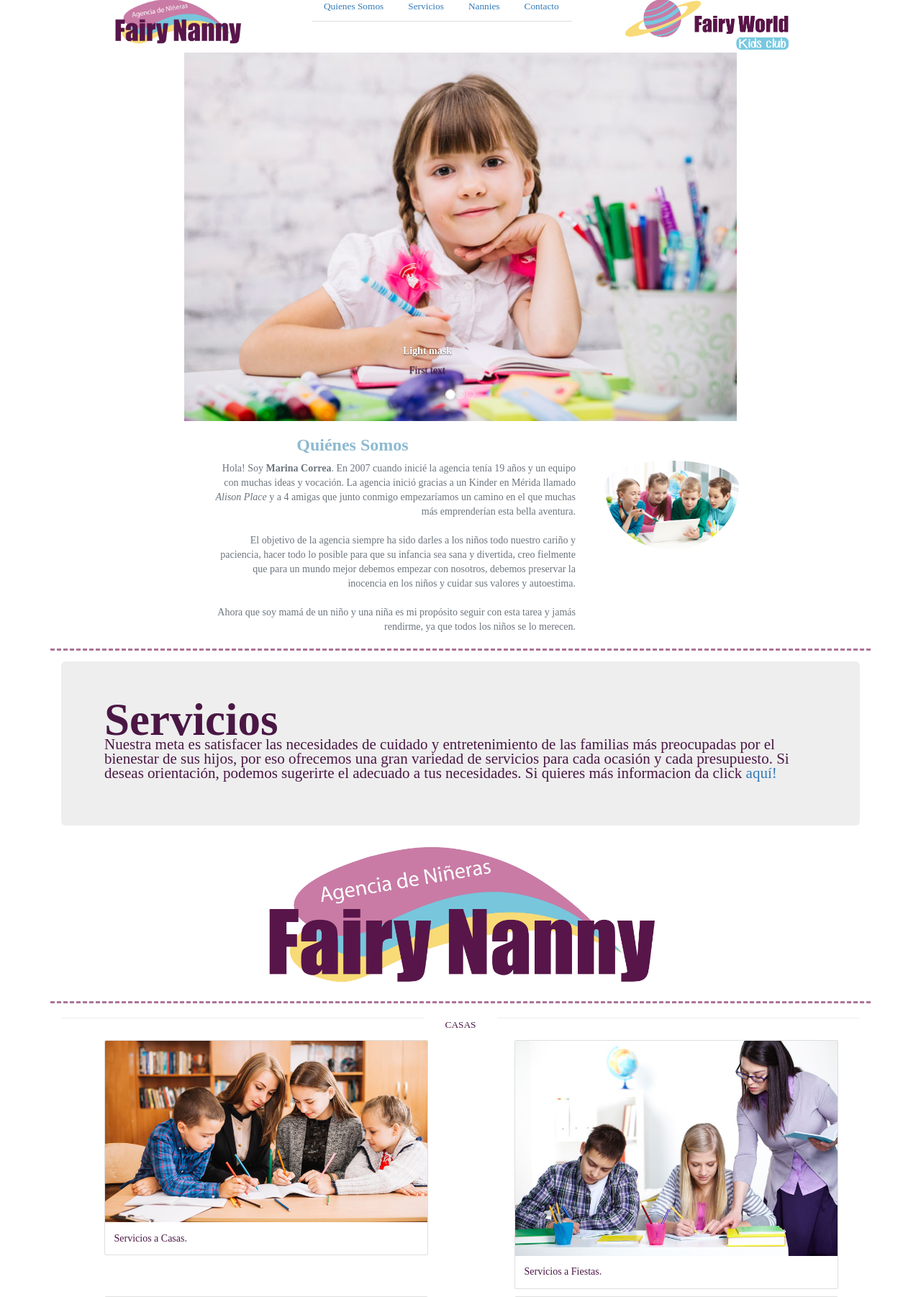
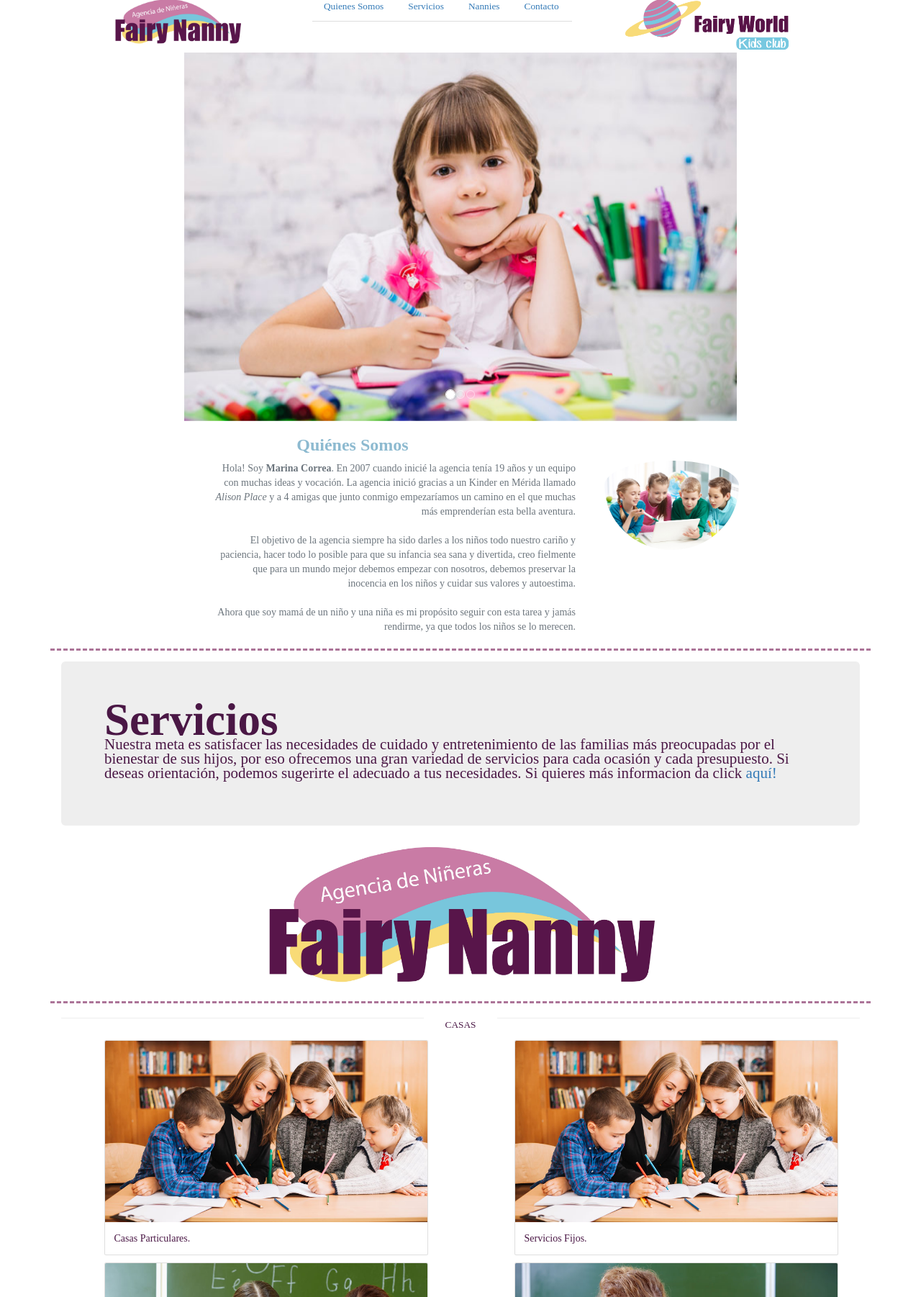
Before and after one commit to racs93/fairynanny_django, a Django app: page / in a window 1280 px wide. Shown: the part 17-1819 px from the top of the page at 72% size. Run offline with Django 3.2, Linux system fonts and the light colour scheme; some libraries are stand-ins or nearby versions.

Commit message:
adding the spots in html
now adding the modals in each space of services

```diff
--- a/fairy_nanny/fairyfront/static/fairyfront/css/style.css
+++ b/fairy_nanny/fairyfront/static/fairyfront/css/style.css
@@ -174,3 +174,17 @@ button {
 	border-top-style: dashed;
 	border-top-color: #AC7498;
 }
+
+.visitaDiv {
+	border-top-style: dashed;
+	border-top-color: #AC7498;
+	margin-top: 5%;
+	margin-bottom: 2%;
+}
+
+.fiestaDiv {
+	border-top-style: dashed;
+	border-top-color: #AC7498;
+	margin-top: 5%;
+	margin-bottom: 2%;
+}
--- a/fairy_nanny/fairyfront/templates/fairyfront/index.html
+++ b/fairy_nanny/fairyfront/templates/fairyfront/index.html
@@ -60,8 +60,8 @@
 						<div class="mask rgba-black-light"></div>
 					</div>
 					<div class="carousel-caption">
-						<h3 class="h3-responsive">Light mask</h3>
-						<p>First text</p>
+						<h3 class="h3-responsive"></h3>
+						<p></p>
 					</div>
 				</div>
 				<div class="carousel-item">
@@ -72,8 +72,8 @@
 						<div class="mask rgba-black-strong"></div>
 					</div>
 					<div class="carousel-caption">
-						<h3 class="h3-responsive">Strong mask</h3>
-						<p>Secondary text</p>
+						<h3 class="h3-responsive"></h3>
+						<p></p>
 					</div>
 				</div>
 				<div class="carousel-item">
@@ -84,8 +84,8 @@
 						<div class="mask rgba-black-slight"></div>
 					</div>
 					<div class="carousel-caption">
-						<h3 class="h3-responsive">Slight mask</h3>
-						<p>Third text</p>
+						<h3 class="h3-responsive"></h3>
+						<p></p>
 					</div>
 				</div>
 			</div>
@@ -93,11 +93,11 @@
 			<!--Controls-->
 			<a class="carousel-control-prev" href="#carousel-example-2" role="button" data-slide="prev">
 				<span class="carousel-control-prev-icon" aria-hidden="true"></span>
-				<span class="sr-only">Previous</span>
+				<span class="sr-only">Anterior</span>
 			</a>
 			<a class="carousel-control-next" href="#carousel-example-2" role="button" data-slide="next">
 				<span class="carousel-control-next-icon" aria-hidden="true"></span>
-				<span class="sr-only">Next</span>
+				<span class="sr-only">Siguiente</span>
 			</a>
 			<!--/.Controls-->
 		</div>
@@ -143,7 +143,16 @@
 		</div>
 
 
-		<div class="modal bd-example-modal-xl fade" id="tablaCasasParticulares" tabindex="-1" role="dialog" aria-labelledby="myExtraLargeModalLabel" aria-hidden="true">
+		<div class="tablaCasasParticulares modal bd-example-modal-xl fade" tabindex="-1" role="dialog" aria-labelledby="myExtraLargeModalLabel" aria-hidden="true">
+			<div class="modal-dialog modal-xl" id="tamañoModal">
+				<div class="modal-content">
+					<div class="container-fluid">
+						<img src="{% static "fairyfront/images/kidsclubeventos.jpeg" %}" class="img-fluid" alt=""/>
+					</div>
+				</div>
+			</div>
+		</div>
+		<div class="modal bd-example-modal-xl fade serviciosFijos" tabindex="-1" role="dialog" aria-labelledby="myExtraLargeModalLabel" aria-hidden="true">
 			<div class="modal-dialog modal-xl" id="tamañoModal">
 				<div class="modal-content">
 					<div class="container-fluid">
@@ -157,17 +166,17 @@
 			<div class="row">
 				<div class="col">
 					<div class="card colleftserv" style="width: 45rem;">
-						<a><img class="card-img-top" data-toggle="modal" data-target=".bd-example-modal-xl" id="CasasParticulares" src="{% static "fairyfront/images/course-1.jpg" %}" alt="Card image cap"></a>
+						<a><img class="card-img-top" data-toggle="modal" data-target=".serviciosFijos" id="CasasParticulares" src="{% static "fairyfront/images/course-1.jpg" %}" alt="Card image cap"></a>
 						<div class="card-body">
-							<p class="card-text">Servicios a Casas.</p>
+							<p class="card-text">Casas Particulares.</p>
 						</div>
 					</div>
 				</div>
 				<div class="col">
-					<div class="card colleftserv" id="seriviciosfiestas" style="width: 45rem;">
-						<img class="card-img-top" src="{% static "fairyfront/images/course-2.jpg" %}" alt="Card image cap">
+					<div class="card colleftserv"  style="width: 45rem;">
+						<a><img class="card-img-top" data-toggle="modal" data-target=".tablaCasasParticulares" id="CasasParticulares" src="{% static "fairyfront/images/course-1.jpg" %}" alt="Card image cap"></a>
 						<div class="card-body">
-							<p class="card-text">Servicios a Fiestas.</p>
+							<p class="card-text">Servicios Fijos.</p>
 						</div>
 					</div>
 				</div>
@@ -177,7 +186,7 @@
 		<div class="container servicios1">
 			<div class="row">
 				<div class="col">
-					<div class="card colleftserv" id="servicioshostes" style="width: 45rem;">
+					<div class="card colleftserv" id="#" style="width: 45rem;">
 						<img class="card-img-top" src="{% static "fairyfront/images/course-3.jpg" %}" alt="Card image cap">
 						<div class="card-body">
 							<p class="card-text">Servicos de Hostes.</p>
@@ -185,10 +194,131 @@
 					</div>
 				</div>
 				<div class="col">
-					<div class="card colleftserv" id="devisita" style="width: 45rem;">
+					<div class="card colleftserv" id="#" style="width: 45rem;">
 						<img class="card-img-top" src="{% static "fairyfront/images/course-4.jpg" %}" alt="Card image cap">
 						<div class="card-body">
-							<p class="card-text">De Visita.</p>
+							<p class="card-text">Registro.</p>
+						</div>
+					</div>
+				</div>
+			</div>
+		</div>
+
+		<div class="container">
+			<div class="row visitaDiv">
+				<div class="col"><hr></div>
+				<div class="col-auto"><h1></h1>Visita</div>
+				<div class="col"><hr></div>
+			</div>
+		</div>
+
+		<div class="container servicios1">
+			<div class="row">
+				<div class="col">
+					<div class="card colleftserv" id="#" style="width: 45rem;">
+						<img class="card-img-top" src="{% static "fairyfront/images/course-3.jpg" %}" alt="Card image cap">
+						<div class="card-body">
+							<p class="card-text">Hoteles, Haciendas, etc.</p>
+						</div>
+					</div>
+				</div>
+				<div class="col">
+					<div class="card colleftserv" id="#" style="width: 45rem;">
+						<img class="card-img-top" src="{% static "fairyfront/images/course-4.jpg" %}" alt="Card image cap">
+						<div class="card-body">
+							<p class="card-text">Hoteles Para HHBB.</p>
+						</div>
+					</div>
+				</div>
+			</div>
+		</div>
+
+		<div class="container servicios1">
+			<div class="row">
+				<div class="col">
+					<div class="card colleftserv" id="#" style="width: 45rem;">
+						<img class="card-img-top" src="{% static "fairyfront/images/course-3.jpg" %}" alt="Card image cap">
+						<div class="card-body">
+							<p class="card-text">Talleres y Act especiales.</p>
+						</div>
+					</div>
+				</div>
+				<div class="col">
+					<div class="card colleftserv" id="#" style="width: 45rem;">
+						<img class="card-img-top" src="{% static "fairyfront/images/course-4.jpg" %}" alt="Card image cap">
+						<div class="card-body">
+							<p class="card-text">English.</p>
+						</div>
+					</div>
+				</div>
+			</div>
+		</div>
+
+		<div class="container">
+			<div class="row fiestaDiv">
+				<div class="col"><hr></div>
+				<div class="col-auto"><h1></h1>De Fiesta</div>
+				<div class="col"><hr></div>
+			</div>
+		</div>
+
+		<div class="container servicios1">
+			<div class="row">
+				<div class="col">
+					<div class="card colleftserv" id="#" style="width: 45rem;">
+						<img class="card-img-top" src="{% static "fairyfront/images/course-3.jpg" %}" alt="Card image cap">
+						<div class="card-body">
+							<p class="card-text">Acompañamiento a Fiestas.</p>
+						</div>
+					</div>
+				</div>
+				<div class="col">
+					<div class="card colleftserv" id="#" style="width: 45rem;">
+						<img class="card-img-top" src="{% static "fairyfront/images/course-4.jpg" %}" alt="Card image cap">
+						<div class="card-body">
+							<p class="card-text">Hostess.</p>
+						</div>
+					</div>
+				</div>
+			</div>
+		</div>
+
+		<div class="container servicios1">
+			<div class="row">
+				<div class="col">
+					<div class="card colleftserv" id="#" style="width: 45rem;">
+						<img class="card-img-top" src="{% static "fairyfront/images/course-3.jpg" %}" alt="Card image cap">
+						<div class="card-body">
+							<p class="card-text">Baby Club.</p>
+						</div>
+					</div>
+				</div>
+				<div class="col">
+					<div class="card colleftserv" id="#" style="width: 45rem;">
+						<img class="card-img-top" src="{% static "fairyfront/images/course-4.jpg" %}" alt="Card image cap">
+						<div class="card-body">
+							<p class="card-text">Kids Club.</p>
+						</div>
+					</div>
+				</div>
+			</div>
+		</div>
+
+		<div class="container servicios1">
+			<div class="row">
+				<div class="col">
+					<div class="card colleftserv" id="#" style="width: 45rem;">
+						<img class="card-img-top" src="{% static "fairyfront/images/course-3.jpg" %}" alt="Card image cap">
+						<div class="card-body">
+							<p class="card-text">Teens Club.</p>
+						</div>
+					</div>
+				</div>
+				<div class="col">
+					<div class="card colleftserv" id="#" style="width: 45rem;">
+						<img class="card-img-top" src="{% static "fairyfront/images/course-4.jpg" %}" alt="Card image cap">
+						<div class="card-body">
+							<p class="card-text">Talleres y Actividades Especiales.</p>
 						</div>
 					</div>
 				</div>
@@ -204,23 +334,45 @@
 		<div class="container servicios2">
 			<div class="row">
 				<div class="col">
-					<div class="card colleftserv" id="serviciofijo" style="width: 45rem;">
+					<div class="card colleftserv" id="#" style="width: 45rem;">
 						<img class="card-img-top" src="{% static "fairyfront/images/course-5.jpg" %}" alt="Card image cap">
 						<div class="card-body">
-							<p class="card-text">Servicos de Hostes.</p>
+							<p class="card-text">Flyer.</p>
 						</div>
 					</div>
 				</div>
 				<div class="col">
-					<div class="card colleftserv" id="kidsclub" style="width: 45rem;">
+					<div class="card colleftserv" id="#" style="width: 45rem;">
 						<img class="card-img-top" src="{% static "fairyfront/images/course-6.jpg" %}" alt="Card image cap">
 						<div class="card-body">
-							<p class="card-text">De Visita.</p>
+							<p class="card-text">Tabla de Precios.</p>
 						</div>
 					</div>
 				</div>
 			</div>
 		</div>
+
+		<div class="container servicios2">
+			<div class="row">
+				<div class="col">
+					<div class="card colleftserv" id="#" style="width: 45rem;">
+						<img class="card-img-top" src="{% static "fairyfront/images/course-5.jpg" %}" alt="Card image cap">
+						<div class="card-body">
+							<p class="card-text">Fiesta World.</p>
+						</div>
+					</div>
+				</div>
+				<div class="col">
+					<div class="card colleftserv" id="#" style="width: 45rem;">
+						<img class="card-img-top" src="{% static "fairyfront/images/course-6.jpg" %}" alt="Card image cap">
+						<div class="card-body">
+							<p class="card-text">Fiesta Gread World.</p>
+						</div>
+					</div>
+				</div>
+			</div>
+		</div>
+
 
 		<div class="container serviciosfn" id="nannys">
 			<div class="jumbotron">
```
